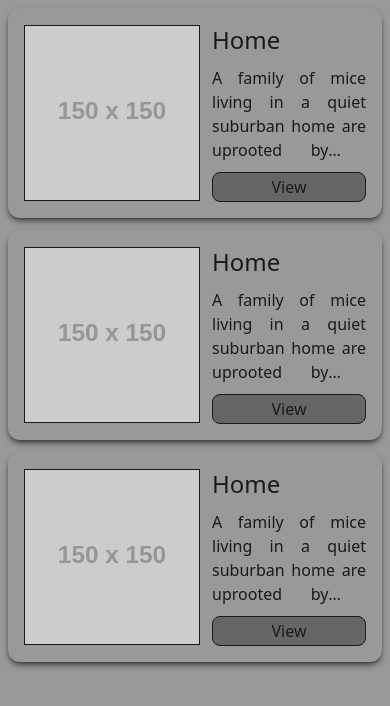
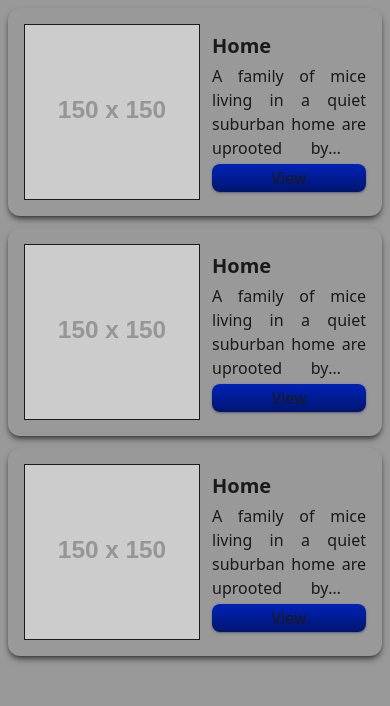
Before and after one commit to MKTimana/api-imdb, a Vue app: page / in a window 390 px wide. Shown: the top 706 px of the page. Built offline with nearby package versions, Linux system fonts and the light colour scheme.

Commit message:
style changes

```diff
--- a/src/components/Card.vue
+++ b/src/components/Card.vue
@@ -11,10 +11,10 @@ defineProps({
 <template>
     <div class="w-full md:w-2/3 lg:w-full flex items-center gap-3 text-dark-300 dark:text-surface-100 rounded-xl p-4 shadow-md shadow-black/50">
         <img :src="movie.image_url" :alt="movie.title" class="flex min-w-32 max-w-48 min-h-44 max-h-56 border shrink-0"/>
-        <span class="flex flex-col gap-2.5">
-            <h2 class="text-2xl">{{ movie.title }}</h2>
+        <span class="flex flex-col gap-1 sm:gap-2.5">
+            <h2 class="text-xl font-semibold">{{ movie.title }}</h2>
             <p class="text-justify text-clip max-h-32 line-clamp-4">{{ movie.description }} Lorem ipsum dolor sit, amet consectetur adipisicing elit. Dicta, inventore impedit nulla ipsa officia incidunt at numquam laudantium sit, laborum culpa quia, molestiae minus amet exercitationem vitae nostrum quo! Rem!</p>
-                <button class="outline-0 self-center w-full  rounded-lg border px-2 py-0.5 bg-surface-300 dark:bg-dark-200 sm:max-w-1/2">View</button>
+                <button class="outline-0 self-center w-full  rounded-lg shadow-sm shadow-black/30 cursor-pointer hover:scale-105 px-2 py-0.5 bg-linear-to-t from-accent-300 to-accent-200 sm:max-w-1/2">View</button>
         </span>
     </div>
 </template>
--- a/src/style.css
+++ b/src/style.css
@@ -33,6 +33,7 @@
   --color-dark-200:var(--dark-200);
   --color-dark-300:var(--dark-300);
 }
+
 body{
   background-color: var(--surface-200);
 }
```
